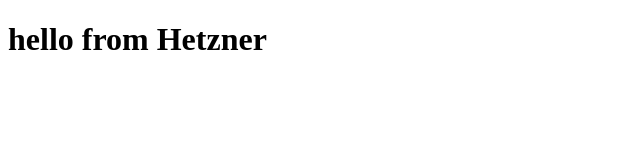
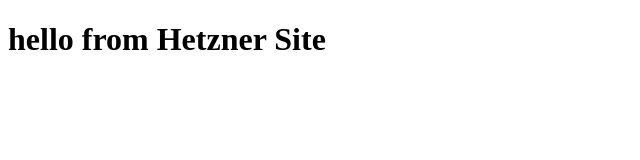
Before and after one commit to MohammadAmarena/Hetzner, a plain HTML site: page index.html in a window 1280 px wide. Shown: the full height of the page, 0-640 px from the left. Drawn offline with Linux system fonts and the light colour scheme.

Commit message:
init commit

```diff
--- a/index.html
+++ b/index.html
@@ -7,6 +7,6 @@
     <title>Hetzner Test</title>
 </head>
 <body>
-    <h1>hello from Hetzner</h1>
+    <h1>hello from Hetzner Site</h1>
 </body>
 </html>
```
